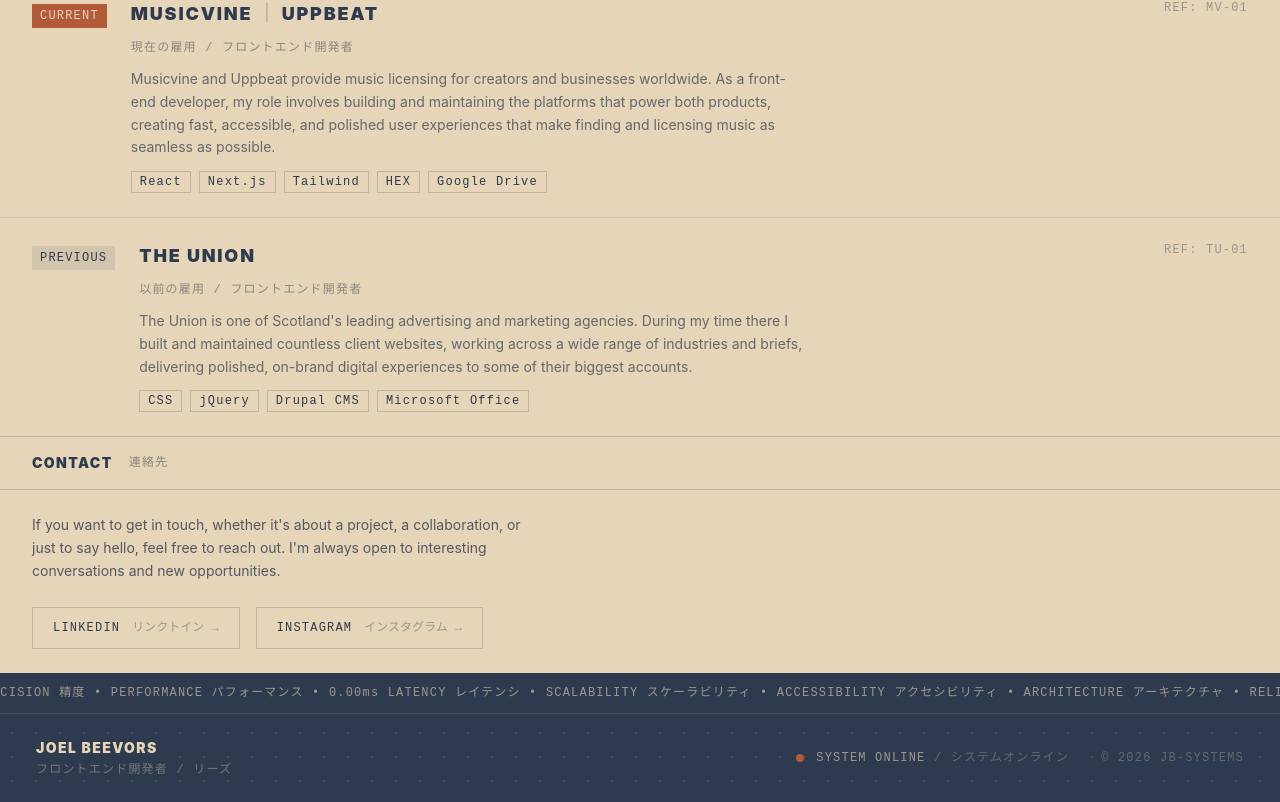
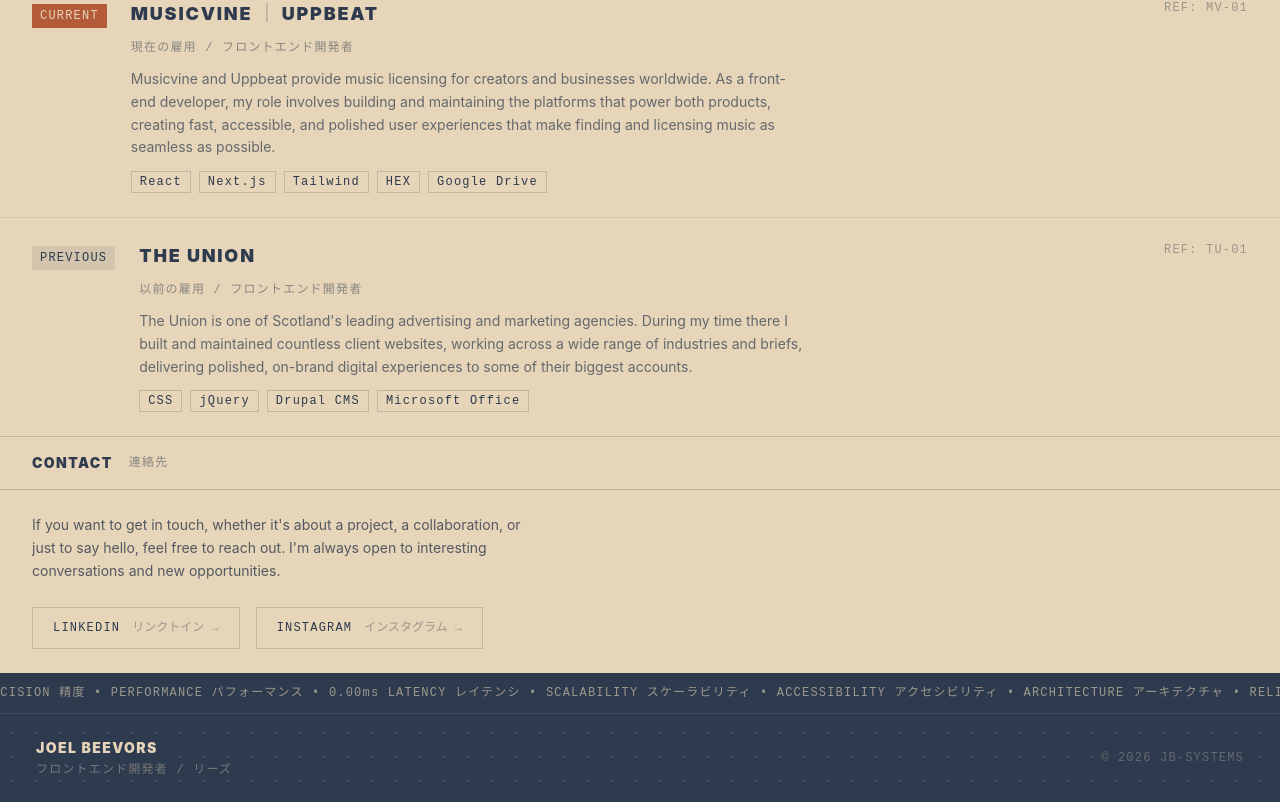
Before and after one commit to jjrugger/joelbeevors-react, a React (Create React App) app: page / in a window 1280 px wide. Shown: the part 1151-1953 px from the top of the page. Built offline with nearby package versions, Linux system fonts and the light colour scheme.

Commit message:
Remove System Online indicator from footer

```diff
--- a/src/components/Footer.js
+++ b/src/components/Footer.js
@@ -18,15 +18,7 @@
           <span className="font-inter font-black text-primary text-sm tracking-widest uppercase bg-secondary px-1 w-fit inline-block">Joel Beevors</span>
           <span className="font-mono-tech text-xs text-primary/40 tracking-widest bg-secondary px-1 w-fit inline-block">フロントエンド開発者 / リーズ</span>
         </div>
-        <div className="flex flex-col sm:flex-row items-start sm:items-center gap-3 sm:gap-6">
-          <div className="flex items-center gap-2">
-            <span className="w-2 h-2 rounded-full bg-tertiary inline-block animate-pulse"></span>
-            <span className="font-mono-tech text-xs text-primary/60 tracking-widest uppercase bg-secondary px-1 w-fit inline-block">
-              System Online <span className="text-primary/30">/ システムオンライン</span>
-            </span>
-          </div>
-          <span className="font-mono-tech text-xs text-primary/30 tracking-widest bg-secondary px-1 w-fit inline-block">© {new Date().getFullYear()} JB-SYSTEMS</span>
-        </div>
+        <span className="font-mono-tech text-xs text-primary/30 tracking-widest bg-secondary px-1 w-fit inline-block">© {new Date().getFullYear()} JB-SYSTEMS</span>
       </div>
     </footer>
   );
```
